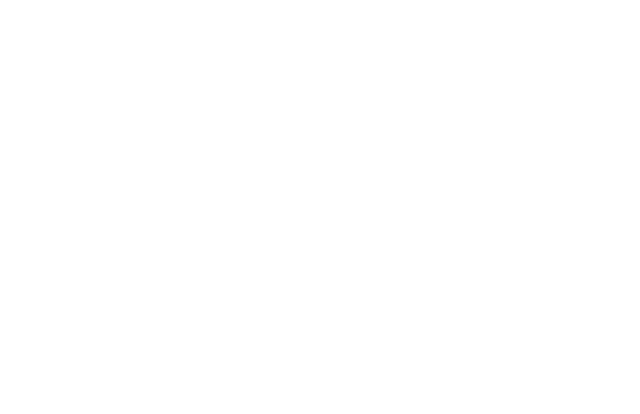
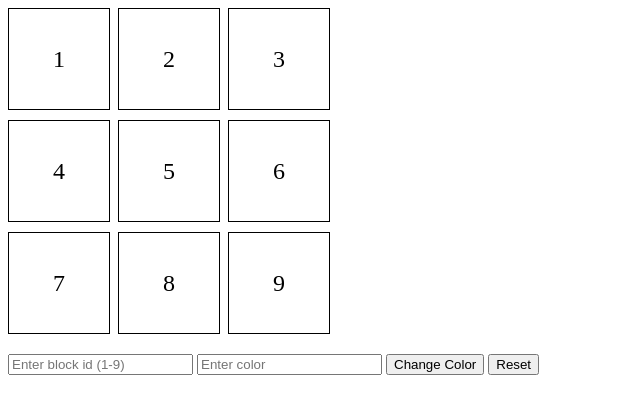
Before and after one commit to acciojob/Replit-Asian-Paints-tejasvairal1234, a website: page main.html in a window 1280 px wide. Shown: the whole page, without its empty margins (0-640 px from the left). Drawn offline with Linux system fonts and the light colour scheme.

Commit message:
created a submission

```diff
--- a/main.html
+++ b/main.html
@@ -8,6 +8,26 @@
 
 <body>
 	<!-- the entire body must be written by student -->
+  <div id="grid-container">
+    <div class="grid-item" id="1">1</div>
+    <div class="grid-item" id="2">2</div>
+    <div class="grid-item" id="3">3</div>
+    <div class="grid-item" id="4">4</div>
+    <div class="grid-item" id="5">5</div>
+    <div class="grid-item" id="6">6</div>
+    <div class="grid-item" id="7">7</div>
+    <div class="grid-item" id="8">8</div>
+    <div class="grid-item" id="9">9</div>
+  </div>
+
+  <!-- Inputs -->
+  <input type="number" id="block_id" placeholder="Enter block id (1-9)">
+
+  <input type="text" id="colour_id" placeholder="Enter color">
+
+  <!-- Buttons -->
+  <button id="change_button">Change Color</button>
+  <button id="Reset">Reset</button>
     <script type="text/javascript" src="./script.js">
 </script>
 
--- a/script.js
+++ b/script.js
@@ -1 +1,32 @@
+//
 //your JS code here. If required.
+const changeBtn = document.getElementById("change_button");
+const resetBtn = document.getElementById("Reset");
+
+// Function to reset all blocks
+function resetGrid() {
+  const items = document.querySelectorAll(".grid-item");
+
+  items.forEach((item) => {
+    item.style.backgroundColor = "transparent";
+  });
+}
+
+// Change color
+changeBtn.addEventListener("click", () => {
+  const blockId = document.getElementById("block_id").value;
+  const color = document.getElementById("colour_id").value;
+
+  // Reset all first
+  resetGrid();
+
+  // Change selected block color
+  const block = document.getElementById(blockId);
+
+  if (block) {
+    block.style.backgroundColor = color;
+  }
+});
+
+// Reset button
+resetBtn.addEventListener("click", resetGrid);
--- a/styles.css
+++ b/styles.css
@@ -1 +1,18 @@
 /*  your css code here. If applicable */
+#grid-container {
+      display: grid;
+      grid-template-columns: repeat(3, 100px);
+      gap: 10px;
+      margin-bottom: 20px;
+}
+
+.grid-item {
+      width: 100px;
+      height: 100px;
+      border: 1px solid black;
+      display: flex;
+      justify-content: center;
+      align-items: center;
+      font-size: 24px;
+      background-color: transparent;
+}
```
